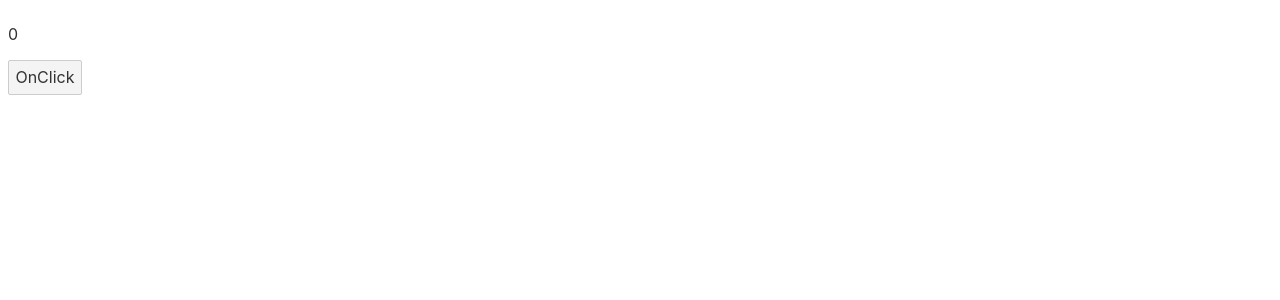
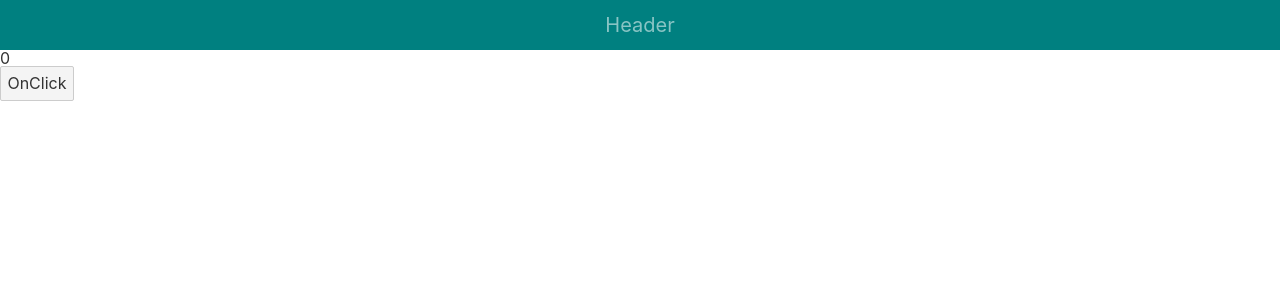
Before and after one commit to sogafish/svelte-app, a Svelte app: page / in a window 1280 px wide. Shown: the top 300 px of the page. Built offline with nearby package versions, Linux system fonts and the light colour scheme.

Commit message:
💄 Fix Base Style

```diff
--- a/rollup.config.js
+++ b/rollup.config.js
@@ -26,6 +26,7 @@
       css: css => {
         css.write('public/build/bundle.css');
       },
+      emitCss: false,
     }),
 
     // If you have external dependencies installed from
--- a/src/App.svelte
+++ b/src/App.svelte
@@ -1,14 +1,17 @@
 <script lang="ts">
+  import Header from './components/Header.svelte';
   import Counter from './components/Counter.svelte';
   import Button from './components/Button.svelte';
 
   let count = 0;
+
   const incrementCount = () => {
     count += 1;
   };
 </script>
-
 <div>
+<Header />
+  <div class="contents-container">
     <Counter
       count={count}
     />
@@ -16,6 +19,105 @@
       onClick={incrementCount} text='OnClick'
     />
   </div>
+</div>
 
 <style>
+.contents-container {
+  padding-top: 50px;
+}
+:global(html, body, div, span, object, iframe,
+h1, h2, h3, h4, h5, h6, p, blockquote, pre,
+abbr, address, cite, code,
+del, dfn, em, img, ins, kbd, q, samp,
+small, strong, sub, sup, var,
+b, i,
+dl, dt, dd, ol, ul, li,
+fieldset, form, label, legend,
+table, caption, tbody, tfoot, thead, tr, th, td,
+article, aside, canvas, details, figcaption, figure,
+footer, header, hgroup, menu, nav, section, summary,
+time, mark, audio, video) {
+  margin:0;
+  padding:0;
+  border:0;
+  outline:0;
+  font-size:100%;
+  vertical-align:baseline;
+  background:transparent;
+}
+
+:global(body) {
+  line-height:1;
+}
+
+:global(article,aside,details,figcaption,figure,
+footer,header,hgroup,menu,nav,section) {
+  display:block;
+}
+
+:global(nav ul) {
+  list-style:none;
+}
+
+:global(blockquote, q) {
+  quotes:none;
+}
+
+:global(blockquote:before, blockquote:after,
+q:before, q:after) {
+  content:'';
+  content:none;
+}
+
+:global(a) {
+  margin:0;
+  padding:0;
+  font-size:100%;
+  vertical-align:baseline;
+  background:transparent;
+}
+
+/* change colours to suit your needs */
+:global(ins) {
+  background-color:#ff9;
+  color:#000;
+  text-decoration:none;
+}
+
+/* change colours to suit your needs */
+:global(mark) {
+  background-color:#ff9;
+  color:#000;
+  font-style:italic;
+  font-weight:bold;
+}
+
+:global(del) {
+  text-decoration: line-through;
+}
+
+:global(abbr[title], dfn[title]) {
+  border-bottom:1px dotted;
+  cursor:help;
+}
+
+:global(table) {
+  border-collapse:collapse;
+  border-spacing:0;
+}
+
+/* change border colour to suit your needs */
+:global(hr) {
+  display:block;
+  height:1px;
+  border:0;
+  border-top:1px solid #cccccc;
+  margin:1em 0;
+  padding:0;
+}
+
+:global(input, select) {
+  vertical-align:middle;
+}
+
 </style>
```
Lines whose indentation alone changed are shown as unchanged.
